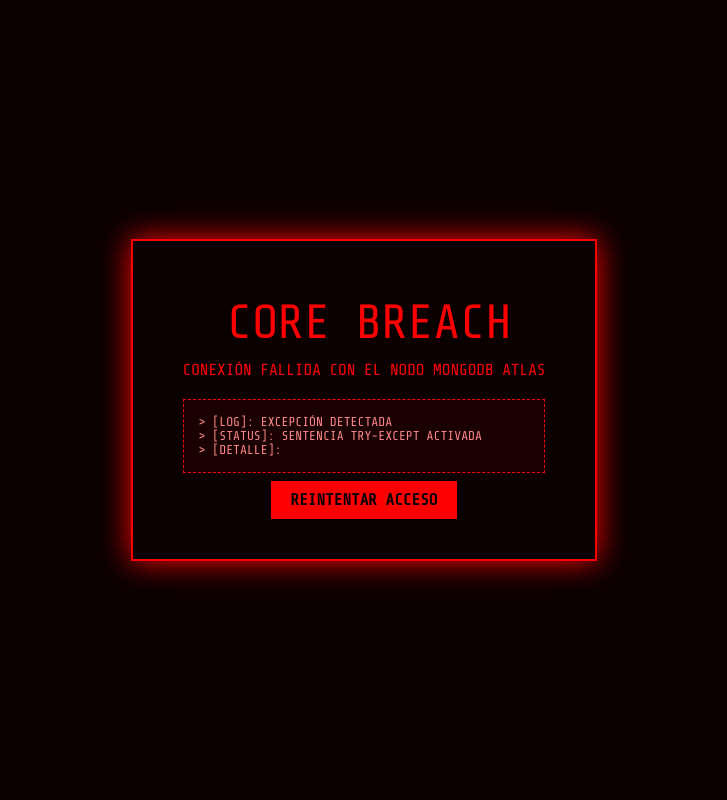
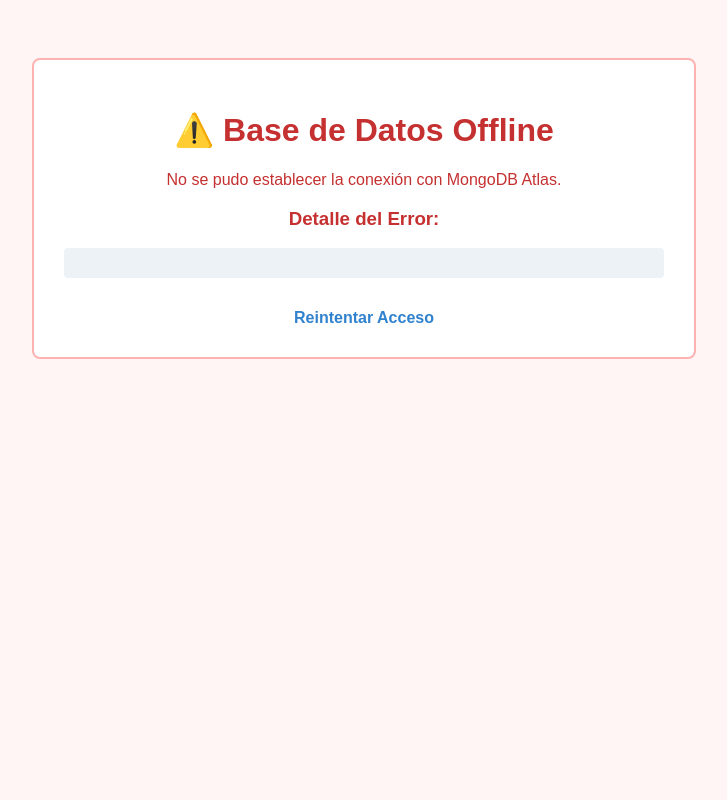
Before and after one commit to santi1403/registrosena, a Flask app: template templates/error.html in a window 1280 px wide. Shown: the whole page, without its empty margins (276-1003 px from the left). Run offline with Flask 3, Linux system fonts and the light colour scheme; the template is opened without the code that fills it, so the values that code supplies are empty.

Commit message:
Update error.html

```diff
--- a/templates/error.html
+++ b/templates/error.html
@@ -2,70 +2,21 @@
 <html lang="es">
 <head>
     <meta charset="UTF-8">
-    <title>SYSTEM BREACH - ERROR</title>
-    <link href="https://fonts.googleapis.com/css2?family=Share+Tech+Mono&display=swap" rel="stylesheet">
+    <title>Error de Conexión</title>
     <style>
-        body {
-            background-color: #0a0000;
-            color: #ff0000;
-            font-family: 'Share Tech Mono', monospace;
-            display: flex;
-            justify-content: center;
-            align-items: center;
-            height: 100vh;
-            margin: 0;
-            text-align: center;
-            flex-direction: column;
-        }
-        .error-container {
-            border: 2px solid #ff0000;
-            padding: 50px;
-            box-shadow: 0 0 30px #ff0000;
-            max-width: 600px;
-        }
-        .glitch {
-            font-size: 3rem;
-            text-transform: uppercase;
-            animation: glitch 1s infinite;
-        }
-        @keyframes glitch {
-            0% { transform: translate(0); }
-            20% { transform: translate(-5px, 5px); }
-            40% { transform: translate(-5px, -5px); }
-            60% { transform: translate(5px, 5px); }
-            80% { transform: translate(5px, -5px); }
-            100% { transform: translate(0); }
-        }
-        .code-box {
-            background: #1a0000;
-            padding: 15px;
-            margin-top: 20px;
-            border: 1px dashed #ff0000;
-            color: #ff8888;
-            font-size: 0.8rem;
-            text-align: left;
-        }
-        .btn-back {
-            margin-top: 30px;
-            padding: 10px 20px;
-            background: #ff0000;
-            color: #000;
-            text-decoration: none;
-            font-weight: bold;
-        }
+        body { font-family: Arial, sans-serif; text-align: center; padding: 50px; background-color: #fff5f5; color: #c53030; }
+        .container { max-width: 600px; margin: auto; padding: 30px; border: 2px solid #feb2b2; background: white; border-radius: 8px; }
+        pre { text-align: left; background: #edf2f7; padding: 15px; overflow-x: auto; color: #2d3748; border-radius: 4px; }
     </style>
 </head>
 <body>
-    <div class="error-container">
-        <div class="glitch">CORE BREACH</div>
-        <p>CONEXIÓN FALLIDA CON EL NODO MONGODB ATLAS</p>
-        <div class="code-box">
-            > [LOG]: EXCEPCIÓN DETECTADA <br>
-            > [STATUS]: SENTENCIA TRY-EXCEPT ACTIVADA <br>
-            > [DETALLE]: {{ error }}
-        </div>
+    <div class="container">
+        <h1>⚠️ Base de Datos Offline</h1>
+        <p>No se pudo establecer la conexión con MongoDB Atlas.</p>
+        <h3>Detalle del Error:</h3>
+        <pre>{{ error }}</pre>
         <br>
-        <a href="/" class="btn-back">REINTENTAR ACCESO</a>
+        <a href="/" style="text-decoration: none; color: #3182ce; font-weight: bold;">Reintentar Acceso</a>
     </div>
 </body>
 </html>
```
